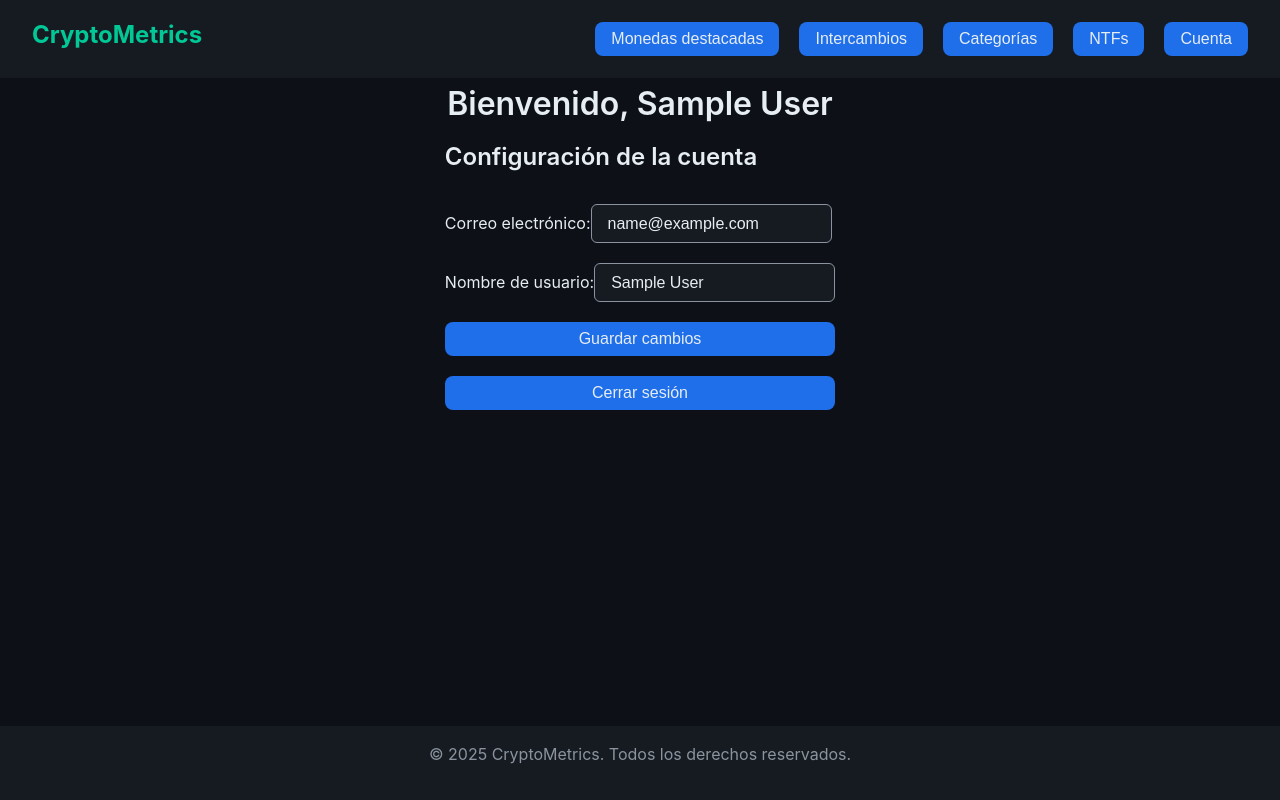
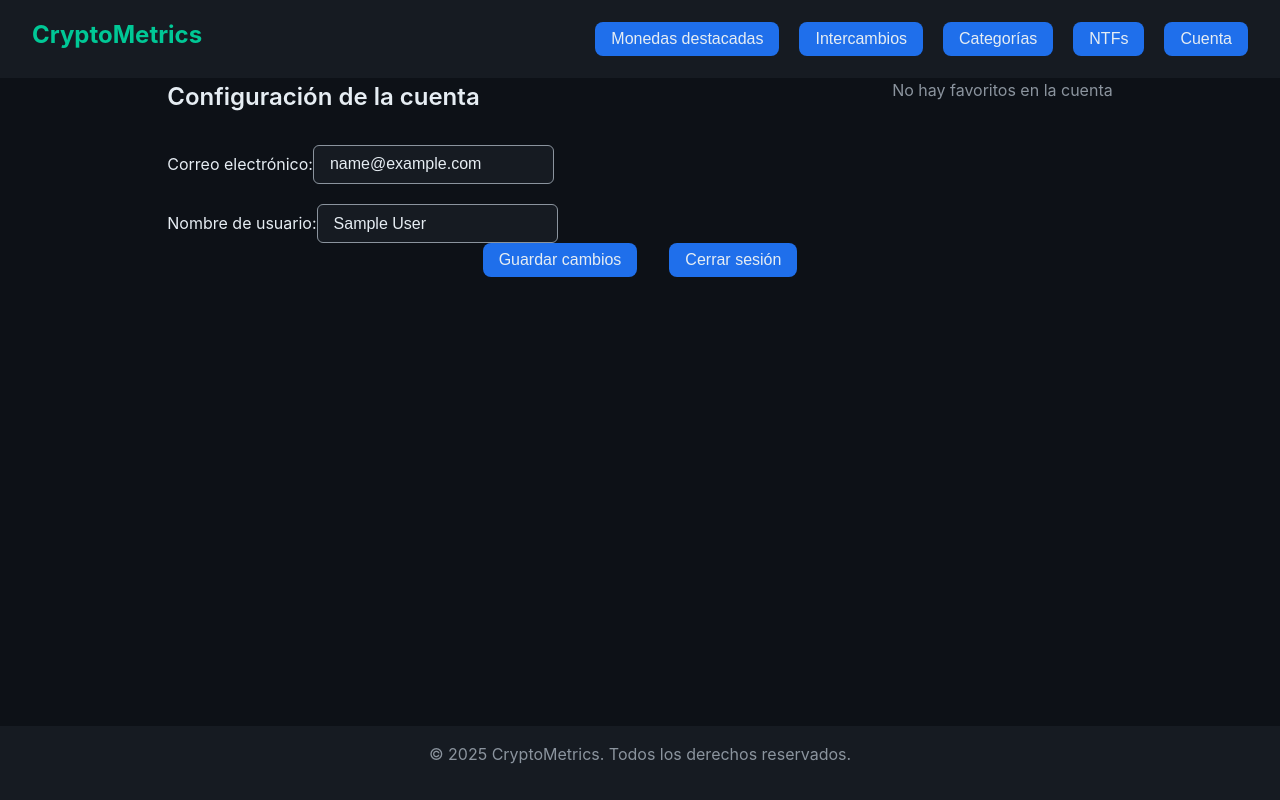
Before and after one commit to JoaquinGabriel17/crypto-metrics, a React (Vite) app in the folder frontend/crypto-dashboard/: page /dashboard in a window 1280 px wide. Built offline with nearby package versions, Linux system fonts and the light colour scheme; no server answers; sample sign-in values are in the browser's storage.

Commit message:
favoritos terminado

```diff
--- a/frontend/crypto-dashboard/src/components/DataTable.jsx
+++ b/frontend/crypto-dashboard/src/components/DataTable.jsx
@@ -96,16 +96,16 @@ export default function DataTable() {
 
 
   //Función para agregar o quitar de favoritos
-  async function toggleFavorite (symbol) {
+  async function toggleFavorite (id) {
     try {
       console.log("Toggle favorite clicked");
 
       // Verificar si ya está en favoritos
-    if(favorites.includes(symbol.toUpperCase())){
+    if(favorites.includes(id.toLowerCase())){
       console.log("Removing from favorites")
       const removeResponse = await axios.put(`${ApiURL}/auth/favorites`, {
         id: currentUser.id,
-        favorites: favorites.filter(fav => fav !== symbol.toUpperCase())
+        favorites: favorites.filter(fav => fav !== id.toLowerCase())
       })
       setFavorites(removeResponse.data.favorites);
       console.log("Removed")
@@ -114,7 +114,7 @@ export default function DataTable() {
       console.log("Adding to favorites")
       const addResponse = await axios.put(`${ApiURL}/auth/favorites`, {
         id: currentUser.id,
-        favorites: [...favorites, symbol.toUpperCase()]
+        favorites: [...favorites, id.toLowerCase()]
       })
       setFavorites(addResponse.data.favorites);
       console.log("Added")
@@ -146,8 +146,8 @@ return (
           currentItems.map((coin, index) => (
             <tr key={coin.id}>
               {currentUser &&<td>
-                <button onClick={() => toggleFavorite(coin.symbol.toUpperCase())} className="favorite-button">
-                  {favorites && favorites.includes(coin.symbol.toUpperCase()) ? "⭐" : "☆"}
+                <button onClick={() => toggleFavorite(coin.id.toLowerCase())} className="favorite-button">
+                  {favorites && favorites.includes(coin.id.toLowerCase()) ? "⭐" : "☆"}
                 </button>
               </td>}
               <td>{indexOfFirstItem + index + 1}</td>
--- a/frontend/crypto-dashboard/src/components/Login.jsx
+++ b/frontend/crypto-dashboard/src/components/Login.jsx
@@ -24,6 +24,7 @@ export default function Login({ onLogin }) {
         sessionStorage.setItem("user", JSON.stringify(response.data.user));
         sessionStorage.setItem("token",response.data.token);
         onLogin(response.data.user);
+        window.location.reload();
       }
       else alert('Error al iniciar sesión')
     } catch (error) {
--- a/frontend/crypto-dashboard/src/pages/Dashboard.jsx
+++ b/frontend/crypto-dashboard/src/pages/Dashboard.jsx
@@ -2,6 +2,7 @@ import { useState, useEffect } from 'react';
 import { useNavigate } from 'react-router-dom';
 import '../styles/dashboard.css';
 import axios from 'axios';
+import HighlightSection from '../components/HighlightSection';
 const ApiURL = import.meta.env.VITE_BACKEND_API_URL //guardar la URL de la API
 
 
@@ -11,6 +12,9 @@ export default function Dashboard() {
 
     const [email, setEmail] = useState('');
     const [name, setName] = useState('');
+    const [favorites, setFavorites] = useState(null)
+    const [currentUser, setCurrentUser] = useState(JSON.parse(sessionStorage.getItem('user')) || null)
+
 
     useEffect(() => {
         const storedUser = sessionStorage.getItem('user');
@@ -19,12 +23,30 @@ export default function Dashboard() {
             setUser(parsedUser);
             setEmail(parsedUser.email || '');
             setName(parsedUser.name || '');
-
+            setCurrentUser(parsedUser)
         } else {
             // Si no hay usuario logueado, redirigir a login
             navigate('/');
         }
-    }, [navigate]);
+    }, []);
+
+    //Obtener favoritos
+    useEffect(() => {
+
+  const fetchFavorites = async () => {
+    try {
+
+      const favoritesResponse = await axios.get(`${ApiURL}/auth/favorites`, {
+        params: { id: currentUser.id }
+      });
+      setFavorites(favoritesResponse.data.favorites);
+      console.log(favorites.join(','))
+    } catch (err) {
+      console.error("Error al obtener favoritos", err);
+    }
+  };
+  fetchFavorites();
+}, []);
 
     async function handleSave(){
         // Guardamos los cambios en localStorage (simulación)
@@ -54,13 +76,15 @@ export default function Dashboard() {
 
     const handleLogout = () => {
         sessionStorage.removeItem('user');
+        window.location.reload();
+
         navigate('/');
     }
 
     return (
         <div className="dashboard">
-            <h1>Bienvenido, {user?.name}</h1>
 
+            <div className='data-container'>
             <section className="settings">
                 <h2>Configuración de la cuenta</h2>
                 <label>
@@ -80,11 +104,25 @@ export default function Dashboard() {
                         onChange={(e) => setName(e.target.value)}
                     />
                 </label>
+                 </section>
+                <section className='favorites'>
 
+                {favorites ?
+                <HighlightSection
+                    title='Monedas favoritas'
+                    endpoint={`/coins/markets`}
+                    params={{vs_currency:'usd', ids: favorites.join(',')}}
+                    site='favorites-dashboard'
+                />
+                : <p>No hay favoritos en la cuenta</p>
+                }
+                </section>
+                </div>
+                <div className='button-container'>
                 <button onClick={handleSave}>Guardar cambios</button>
                 <button onClick={handleLogout} className="logout-btn">Cerrar sesión</button>
+                </div>
 
-            </section>
         </div>
     )
 }
--- a/frontend/crypto-dashboard/src/pages/Landing.jsx
+++ b/frontend/crypto-dashboard/src/pages/Landing.jsx
@@ -24,7 +24,7 @@ export default function LandingPage() {
       </div>
       <div className="crypto-data-container">
         <h1>Precios de criptomonedas por capital de mercado</h1>
-        <DataTable data={coins} />
+        <DataTable  data={coins} />
       </div>
     </div>
   );
--- a/frontend/crypto-dashboard/src/styles/dashboard.css
+++ b/frontend/crypto-dashboard/src/styles/dashboard.css
@@ -21,3 +21,13 @@
     border-radius: 5px;
     cursor: pointer;
 }
+.data-container{
+    display: flex;
+    flex-direction: row;
+    width: 100%;
+    justify-content: space-around;
+}
+.button-container{
+    display: flex;
+    gap: 2rem;
+}
```
